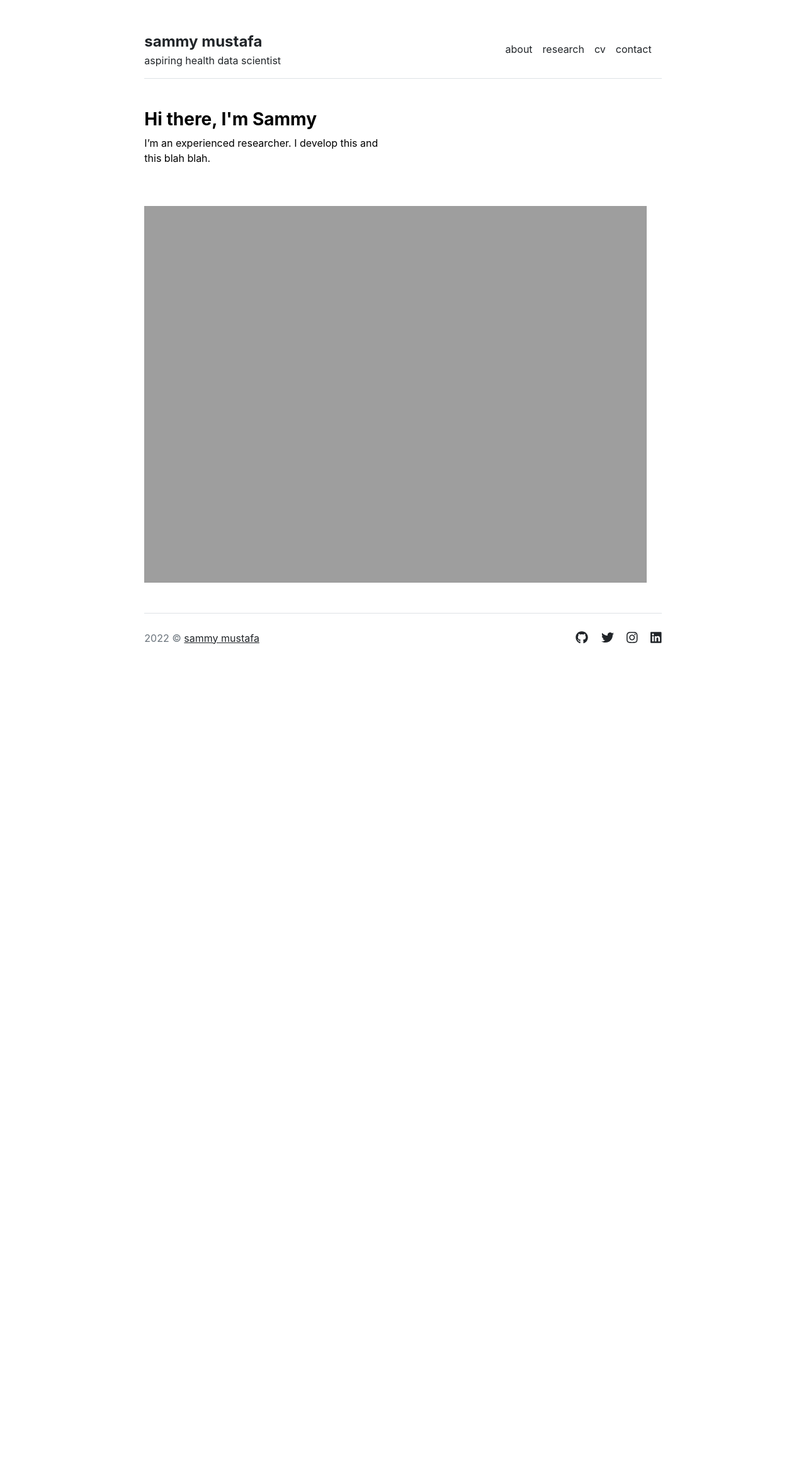
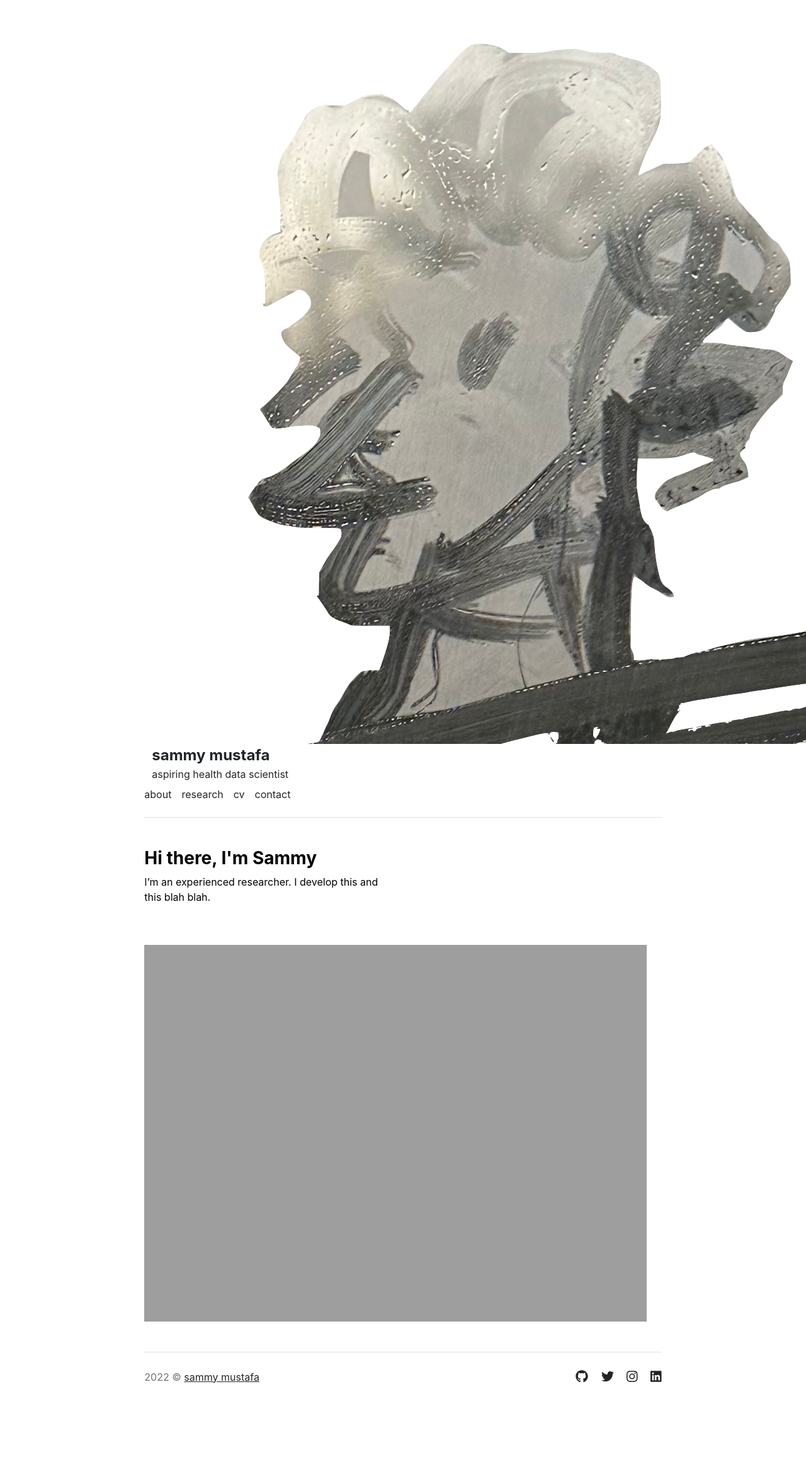
Before and after one commit to sammymustafa/sammymustafa.github.io, a Jekyll site: the page built from index.md, in a window 1280 px wide. Shown: the whole page at 63% size. Built offline with Jekyll 4.4.1, drawn with Linux system fonts in a browser that asks for light colours; before the commit the page ends 1140 px from its top, so only the background shows below that.

Commit message:
trying to add logo

```diff
--- a/_includes/header.html
+++ b/_includes/header.html
@@ -1,5 +1,7 @@
 <header class="d-flex flex-column flex-md-row align-items-center pb-3 mb-5 border-bottom">
   <div>
+    <div class="container-fluid">
+      <img src="assets/other_icon.png" class="img fluid">
       <a href="{{ site.github.url }}/" class="d-flex align-items-center text-decoration-none">
         <span class="fs-4 fw-bold">{{ site.title }}</span>
       </a>
```
Lines whose indentation alone changed are shown as unchanged.
